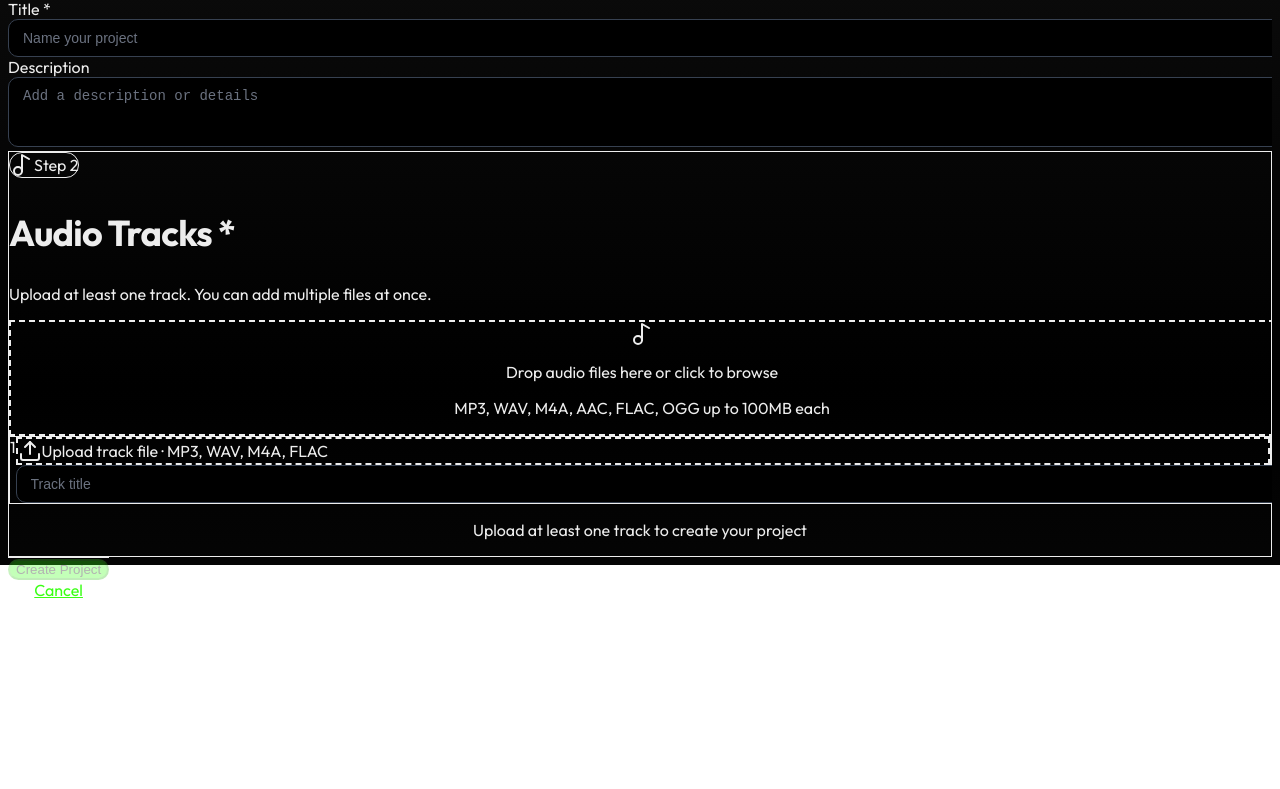
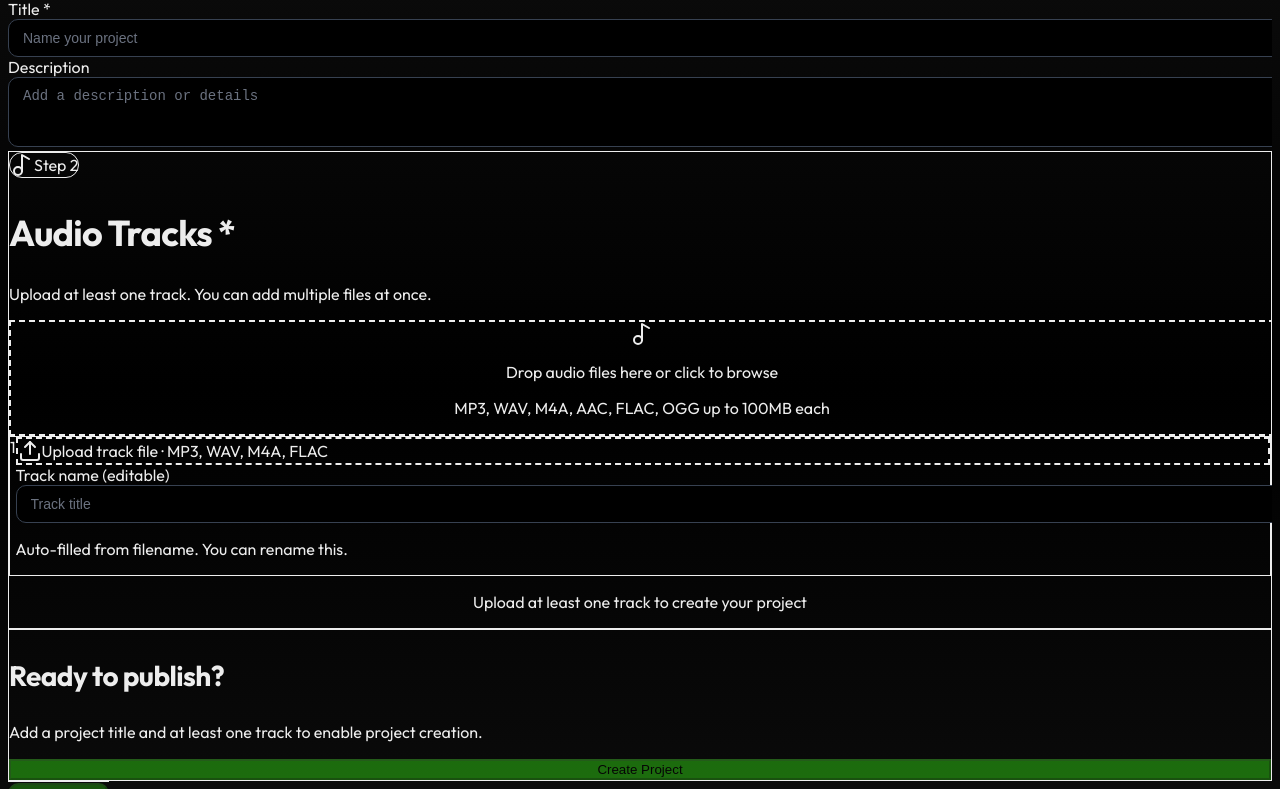
Before and after one commit to shayastark/demo, a Next.js app: page /dashboard/projects/new in a window 1280 px wide. Shown: the part 413-1202 px from the top of the page. Before the commit the page ends 978 px from the top, so only its background shows below. Built offline with nearby package versions, Linux system fonts and the light colour scheme; no server answers.

Commit message:
added missing create project button and polished new project page UI

```diff
--- a/components/NewProjectPage.tsx
+++ b/components/NewProjectPage.tsx
@@ -15,11 +15,12 @@ export default function NewProjectPage() {
   const [description, setDescription] = useState('')
   const [coverImage, setCoverImage] = useState<File | null>(null)
   const [coverImagePreview, setCoverImagePreview] = useState<string | null>(null)
-  const [tracks, setTracks] = useState<Array<{ file: File; title: string }>>([{ file: null as any, title: '' }])
+  const [tracks, setTracks] = useState<Array<{ file: File; title: string; autoFilledTitle: boolean }>>([{ file: null as any, title: '', autoFilledTitle: false }])
   const [loading, setLoading] = useState(false)
   const [submitted, setSubmitted] = useState(false)
   const [dragOverImage, setDragOverImage] = useState(false)
   const [dragOverTracks, setDragOverTracks] = useState(false)
+  const [dismissedAutoFillTip, setDismissedAutoFillTip] = useState(false)
 
   const setCoverImageFile = (file: File) => {
     if (!file.type.startsWith('image/')) {
@@ -40,7 +41,7 @@ export default function NewProjectPage() {
   }
 
   const handleAddTrack = () => {
-    setTracks([...tracks, { file: null as any, title: '' }])
+    setTracks([...tracks, { file: null as any, title: '', autoFilledTitle: false }])
   }
 
   const handleTrackFileChange = (index: number, file: File) => {
@@ -53,10 +54,12 @@ export default function NewProjectPage() {
 
     const name = file.name.replace(/\.[^/.]+$/, '')
     const newTracks = [...tracks]
+    const shouldAutoFillTitle = !newTracks[index].title.trim()
     newTracks[index] = {
       ...newTracks[index],
       file,
-      title: newTracks[index].title || name,
+      title: shouldAutoFillTitle ? name : newTracks[index].title,
+      autoFilledTitle: shouldAutoFillTitle,
     }
     setTracks(newTracks)
   }
@@ -85,6 +88,7 @@ export default function NewProjectPage() {
       .map((file) => ({
         file,
         title: file.name.replace(/\.[^/.]+$/, ''),
+        autoFilledTitle: true,
       }))
 
     if (preparedTracks.length === 0) return
@@ -100,6 +104,10 @@ export default function NewProjectPage() {
   const removeTrack = (index: number) => {
     setTracks(tracks.filter((_, i) => i !== index))
   }
+
+  const hasTrack = tracks.some((t) => !!t.file)
+  const canSubmit = !loading && !submitted && !!title.trim() && hasTrack
+  const shouldShowAutoFillTip = !dismissedAutoFillTip && tracks.some((t) => t.autoFilledTitle)
 
   const uploadFile = async (file: File, path: string, fileType: 'audio' | 'image' = 'image'): Promise<string> => {
     // File size limits
@@ -470,6 +478,21 @@ export default function NewProjectPage() {
             </label>
 
             <div className="space-y-3">
+              {shouldShowAutoFillTip && (
+                <div className="flex items-start justify-between gap-3 bg-neon-green/10 border border-neon-green/30 rounded-lg px-3 py-2.5">
+                  <p className="text-xs text-neon-green">
+                    Track names were auto-filled from filenames. You can edit any track name before creating the project.
+                  </p>
+                  <button
+                    type="button"
+                    onClick={() => setDismissedAutoFillTip(true)}
+                    className="text-neon-green/80 hover:text-neon-green transition shrink-0 p-0.5 rounded focus-visible:outline-none focus-visible:ring-2 focus-visible:ring-neon-green/60"
+                    title="Dismiss tip"
+                  >
+                    <X className="w-3.5 h-3.5" />
+                  </button>
+                </div>
+              )}
               {tracks.map((track, index) => (
                 <div
                   key={index}
@@ -515,18 +538,34 @@ export default function NewProjectPage() {
                       </label>
 
                       {/* Track Title */}
+                      <div className="space-y-1.5">
+                        <div className="flex items-center justify-between gap-2">
+                          <label className="block text-xs font-medium text-gray-400">
+                            Track name (editable)
+                          </label>
+                          {track.autoFilledTitle && (
+                            <span className="text-[10px] uppercase tracking-wide px-2 py-1 rounded-full bg-neon-green/15 border border-neon-green/35 text-neon-green">
+                              Auto-filled
+                            </span>
+                          )}
+                        </div>
                         <input
                           type="text"
                           value={track.title}
                           onChange={(e) => {
                             const newTracks = [...tracks]
                             newTracks[index].title = e.target.value
+                            newTracks[index].autoFilledTitle = false
                             setTracks(newTracks)
                           }}
                           placeholder="Track title"
                           required
                           className="w-full bg-black/40 border border-gray-700 rounded-lg px-4 py-2.5 text-white placeholder-gray-600 focus:outline-none focus:border-neon-green focus:ring-2 focus:ring-neon-green/30 text-sm transition"
                         />
+                        <p className="text-xs text-gray-500">
+                          Auto-filled from filename. You can rename this.
+                        </p>
+                      </div>
                     </div>
 
                     {tracks.length > 1 && (
@@ -550,6 +589,29 @@ export default function NewProjectPage() {
               </p>
             )}
           </div>
+
+          {/* Inline submit section for better visibility */}
+          <div className="bg-gray-900/40 border border-gray-800 rounded-2xl p-4 sm:p-5 space-y-3">
+            <h3 className="text-sm font-semibold text-white">Ready to publish?</h3>
+            {!canSubmit && (
+              <p className="text-xs text-gray-500">
+                Add a project title and at least one track to enable project creation.
+              </p>
+            )}
+            <button
+              type="submit"
+              form="new-project-form"
+              disabled={!canSubmit}
+              className="w-full py-3.5 rounded-xl font-semibold text-sm transition disabled:opacity-40 disabled:cursor-not-allowed focus-visible:outline-none focus-visible:ring-2 focus-visible:ring-neon-green/80 focus-visible:ring-offset-2 focus-visible:ring-offset-black"
+              style={{
+                backgroundColor: '#39FF14',
+                color: '#000',
+                boxShadow: canSubmit ? '0 0 16px rgba(57, 255, 20, 0.3)' : 'none',
+              }}
+            >
+              {loading || submitted ? 'Creating Project...' : 'Create Project'}
+            </button>
+          </div>
         </form>
       </main>
 
@@ -559,12 +621,12 @@ export default function NewProjectPage() {
           <button
             type="submit"
             form="new-project-form"
-            disabled={loading || submitted || !title.trim() || tracks.every(t => !t.file)}
+            disabled={!canSubmit}
             className="w-full py-4 rounded-full font-bold text-base transition disabled:opacity-30 disabled:cursor-not-allowed active:scale-[0.98] focus-visible:outline-none focus-visible:ring-2 focus-visible:ring-neon-green/80 focus-visible:ring-offset-2 focus-visible:ring-offset-black"
             style={{
-              backgroundColor: (loading || submitted || !title.trim() || tracks.every(t => !t.file)) ? '#39FF14' : '#39FF14',
+              backgroundColor: '#39FF14',
               color: '#000',
-              boxShadow: (!loading && !submitted && title.trim() && !tracks.every(t => !t.file))
+              boxShadow: canSubmit
                 ? '0 0 20px rgba(57, 255, 20, 0.3)'
                 : 'none',
             }}
```
Lines whose indentation alone changed are shown as unchanged.
